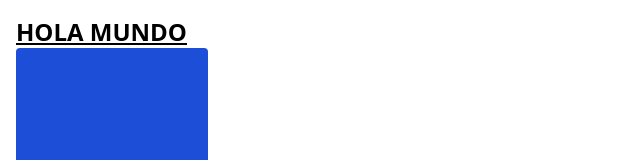
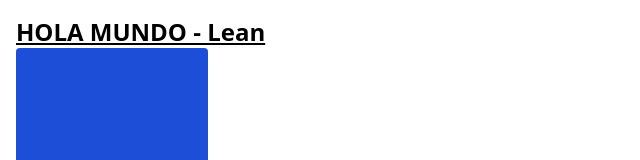
Before and after one commit to OneLean/noticiasaldiaL-M, an Angular app in the folder noticiasLM_frontend/: page / in a window 1280 px wide. Shown: the top 160 px of the page, without its empty margins (0-640 px from the left). Built offline with nearby package versions, Linux system fonts and the light colour scheme.

Commit message:
Commit test

```diff
--- a/noticiasLM_frontend/src/app/app.component.html
+++ b/noticiasLM_frontend/src/app/app.component.html
@@ -5,7 +5,7 @@
 <!-- Toolbar -->
   <div class="max-w-7xl h-screen mx-auto bg-white">
     <section class="p-4">
-      <p class="text-2xl font-bold underline">HOLA MUNDO</p>
+      <p class="text-2xl font-bold underline">HOLA MUNDO - Lean</p>
       <div class="h-48 w-48 bg-blue-700 rounded"></div>
     </section>
   </div>
```
